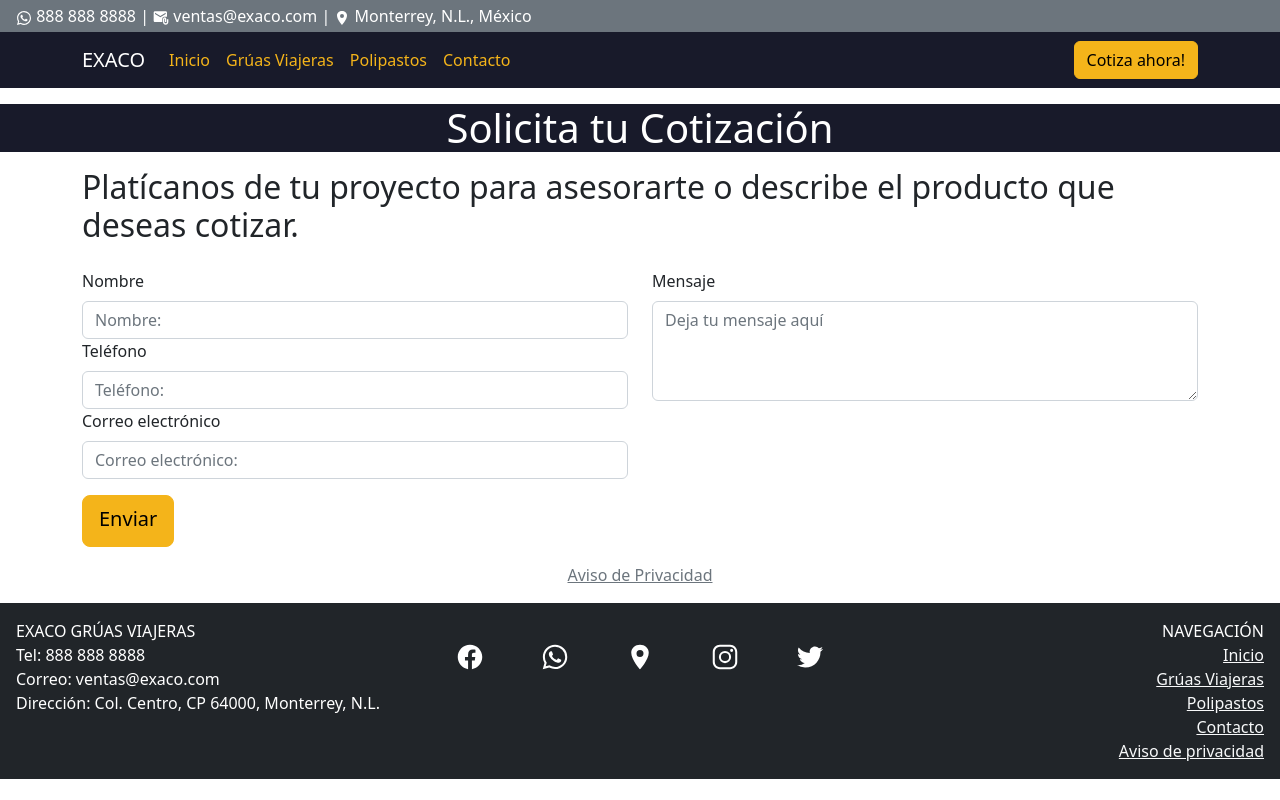
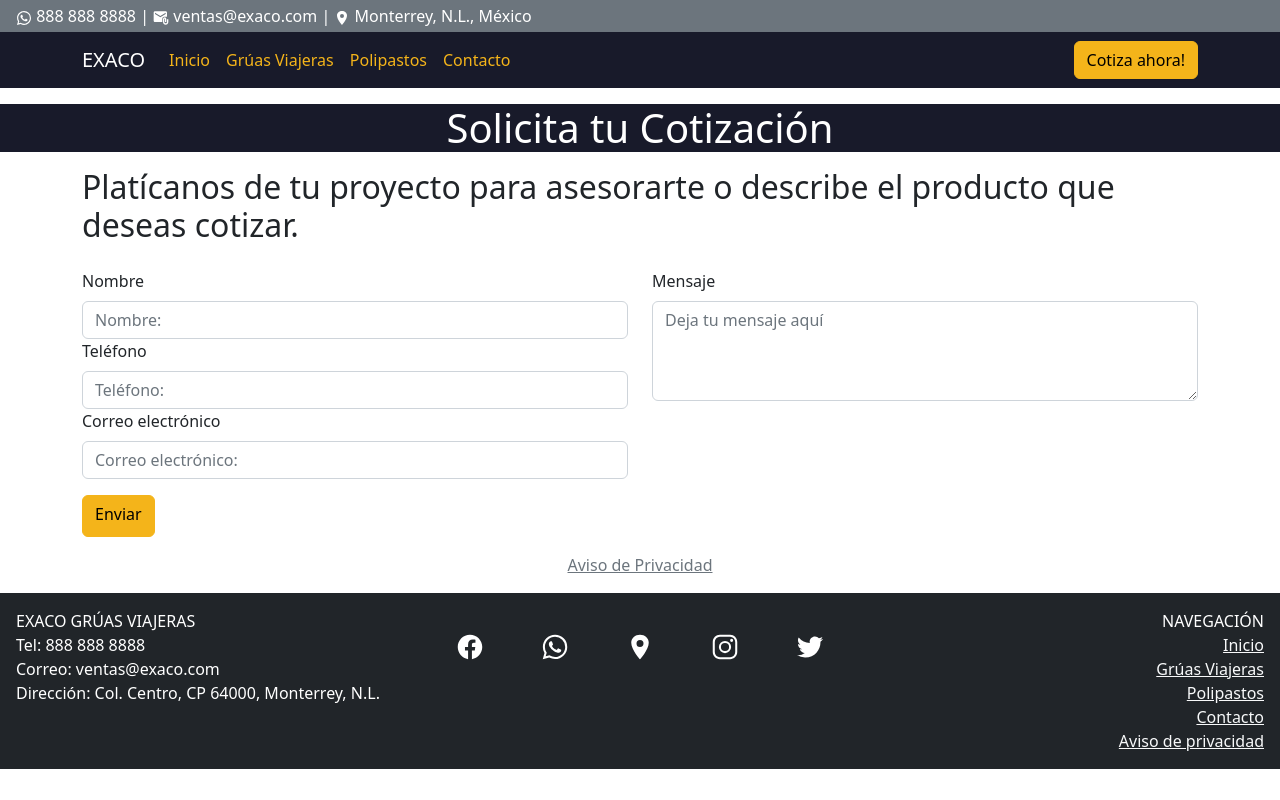
Before and after one commit to Gabriel8a23/exaco-gruas-viajeras, a React (Create React App) app: page /contacto in a window 1280 px wide. Built offline with nearby package versions, Linux system fonts and the light colour scheme; no server answers.

Commit message:
fixed contacto btn

```diff
--- a/src/components/Contacto.js
+++ b/src/components/Contacto.js
@@ -65,7 +65,7 @@ export const Contacto = () => {
           <div className="row align-items-stretch mb-3 mt-3">
             <div className="col-md-6">
               <div classNameName="d-grid gap-2">
-                <Button variant="secondary" size="lg" type="submit">
+                <Button variant="secondary" type="submit">
                   <div className="text-whiet mb-1">Enviar</div>
                 </Button>
               </div>
```
